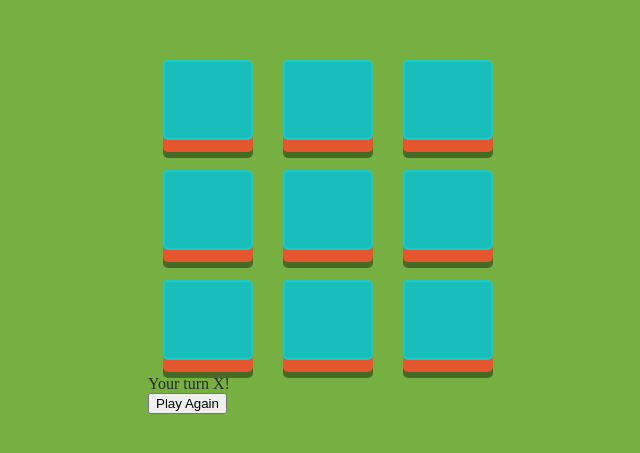
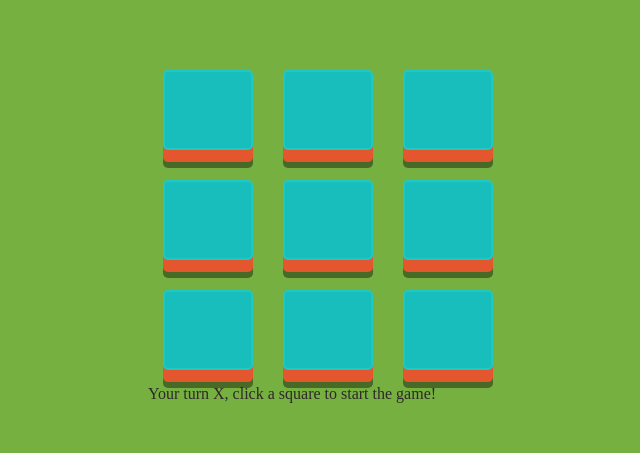
Before and after one commit to GeoSauer/Tic-Tac-Geo, a React (Create React App) app: page / in a window 1280 px wide. Shown: the part 179-632 px from the top of the page, without its empty margins (320-960 px from the left). Built offline with nearby package versions, Linux system fonts and the light colour scheme.

Commit message:
add play again button is only visible when !isActive

```diff
--- a/src/components/Box.jsx
+++ b/src/components/Box.jsx
@@ -8,15 +8,17 @@ export default function Box({ box }) {
   function clickHandler() {
     if (box.content !== '') return;
     if (!isActive) return;
+
     box.content = currentPlayer;
     const newBoard = [...board];
     setBoard(newBoard);
+
     if (currentPlayer === 'X') {
       setCurrentPlayer('O');
       setGameMessage('Your move O!');
     } else {
       setCurrentPlayer('X');
-      setGameMessage('Your move X!');
+      setGameMessage('Your move again X!');
     }
   }
 
--- a/src/components/Game.jsx
+++ b/src/components/Game.jsx
@@ -2,18 +2,36 @@ import { useGameContext } from '../context/GameContext';
 import Board from './Board';
 import './Board.css';
 
-export default function Game() {
-  const { board, gameMessage } = useGameContext();
+export default function Game({ box }) {
+  const { board, gameMessage, isActive } = useGameContext();
+  function checkWinner() {
+    console.log('wadsafd', board);
+    //     if (((board.content[0] === board.content[1]) === board.content[2]) === 'X')
+  }
 
   return (
     <div className="game">
+      {isActive && (
+        <>
           <div className="game-board">
             <Board board={board}></Board>
           </div>
           <div className="game-info">
             <div>{gameMessage}</div>
-        <button>Play Again</button>
           </div>
+        </>
+      )}
+      {!isActive && (
+        <>
+          <div className="game-board">
+            <Board board={board}></Board>
+          </div>
+          <div className="game-info">
+            <div>{gameMessage}</div>
+            <button>Play Again!</button>
+          </div>
+        </>
+      )}
     </div>
   );
 }
--- a/src/context/GameContext.jsx
+++ b/src/context/GameContext.jsx
@@ -15,7 +15,7 @@ const GameProvider = ({ children }) => {
     { space: 7, content: '' },
     { space: 8, content: '' },
   ]);
-  const [gameMessage, setGameMessage] = useState('Your turn X!');
+  const [gameMessage, setGameMessage] = useState('Your turn X, click a square to start the game!');
   const [isActive, setIsActive] = useState(true);
 
   return (
```
Lines whose indentation alone changed are shown as unchanged.
